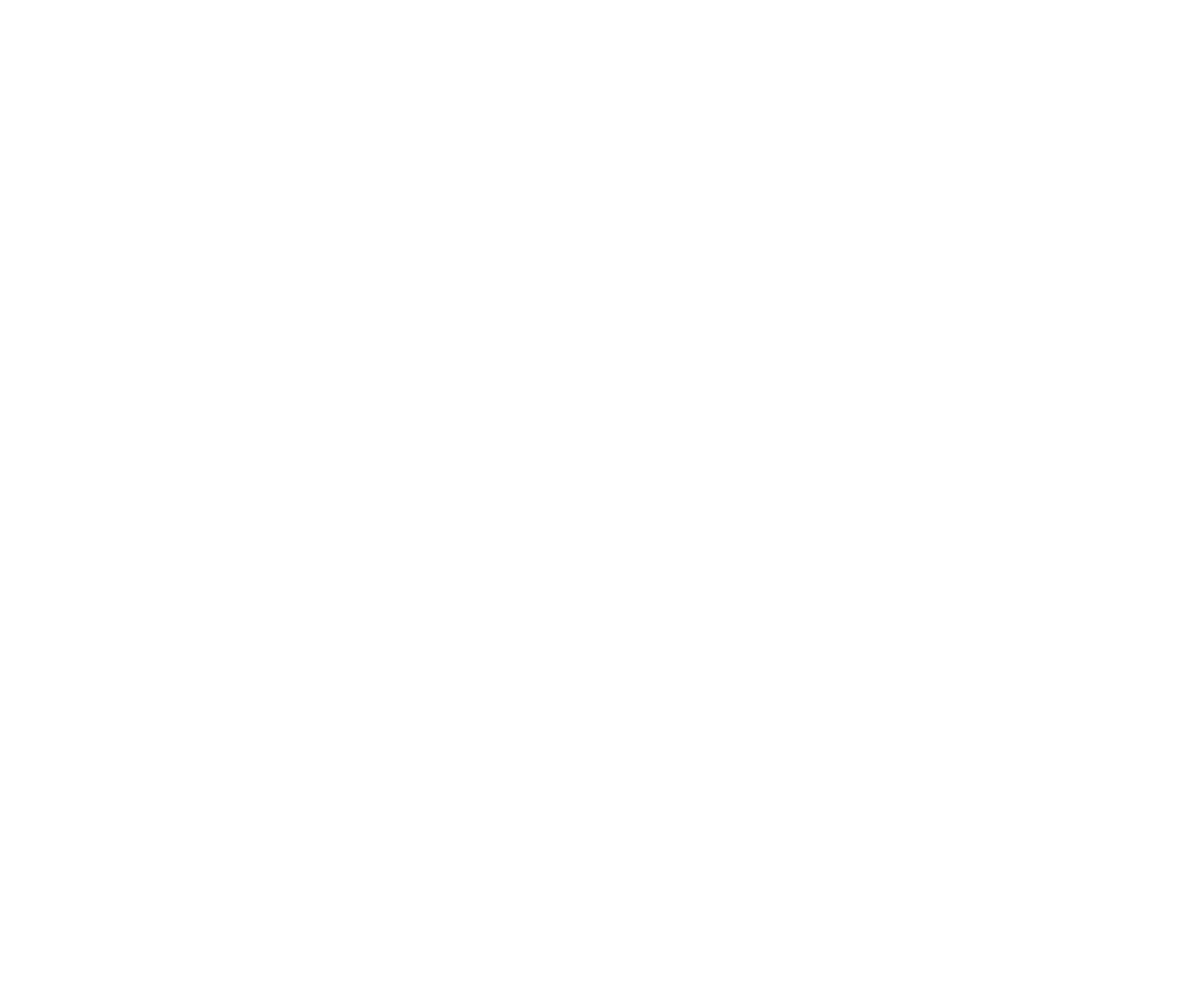
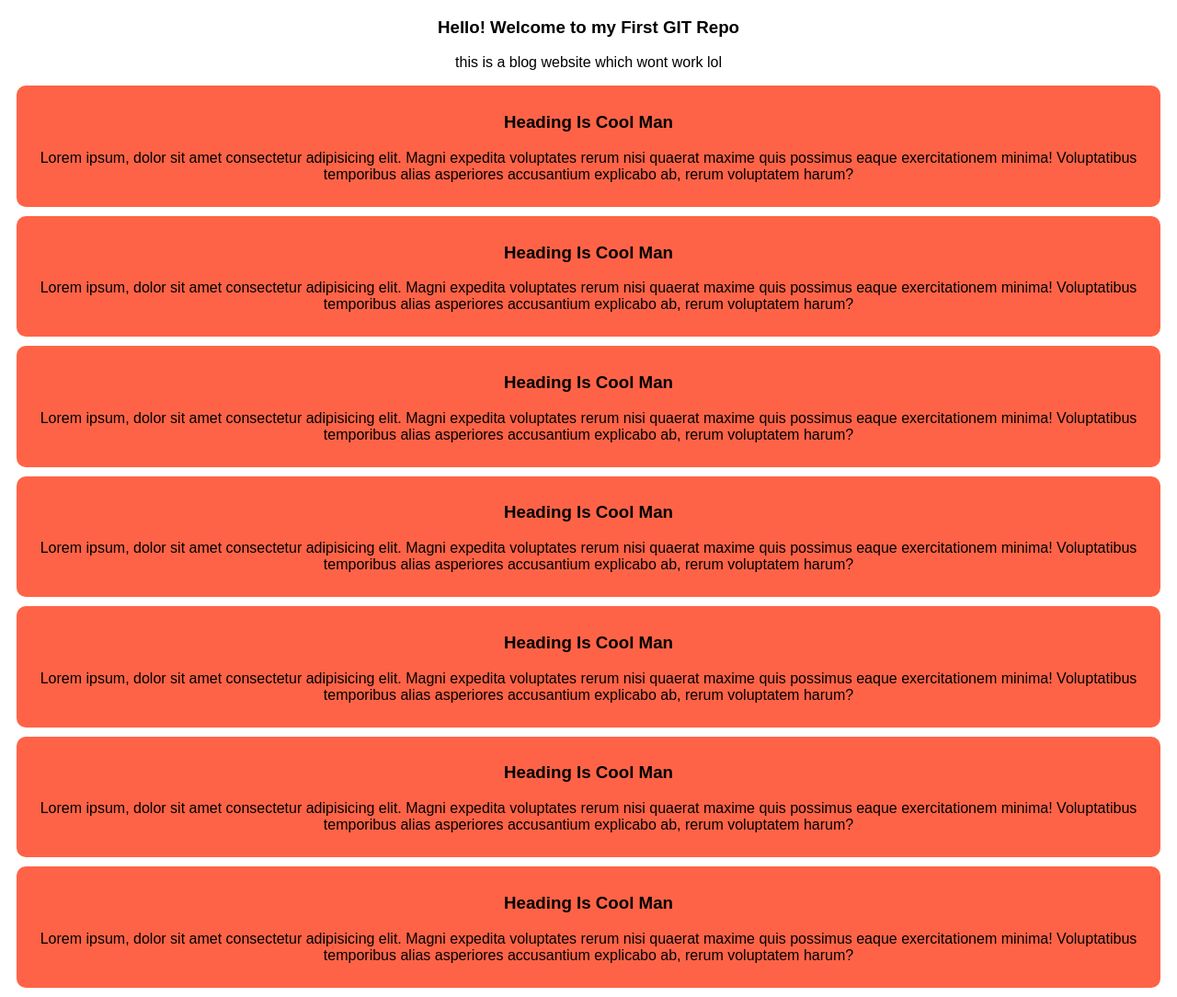
Before and after one commit to JunayedRafi/my-first-repo, a plain HTML site: page index.html in a window 1280 px wide. Shown: the whole page at 92% size. Before the commit the page ends 800 px from the top, so only its background shows below. Drawn offline with Linux system fonts and the light colour scheme.

Commit message:
made my blog

```diff
--- a/index.html
+++ b/index.html
@@ -4,8 +4,47 @@
     <meta charset="UTF-8">
     <meta name="viewport" content="width=device-width, initial-scale=1.0">
     <title>My First Git Repo</title>
+    <link rel="stylesheet" href="style/blog.css">
 </head>
 <body>
-
+    <div>
+        <h3> Hello! Welcome to my First GIT Repo</h3>
+        <p>this is a blog website which wont work lol</p>
+    </div>
+    <div class="blog">
+        <h3>Heading Is Cool Man</h3>
+        <p>Lorem ipsum, dolor sit amet consectetur adipisicing elit. Magni expedita voluptates rerum nisi quaerat maxime quis possimus eaque exercitationem minima! Voluptatibus temporibus alias asperiores accusantium explicabo ab, rerum voluptatem harum?
+        </p>
+    </div>
+    <div class="blog">
+        <h3>Heading Is Cool Man</h3>
+        <p>Lorem ipsum, dolor sit amet consectetur adipisicing elit. Magni expedita voluptates rerum nisi quaerat maxime quis possimus eaque exercitationem minima! Voluptatibus temporibus alias asperiores accusantium explicabo ab, rerum voluptatem harum?
+        </p>
+    </div>
+    <div class="blog">
+        <h3>Heading Is Cool Man</h3>
+        <p>Lorem ipsum, dolor sit amet consectetur adipisicing elit. Magni expedita voluptates rerum nisi quaerat maxime quis possimus eaque exercitationem minima! Voluptatibus temporibus alias asperiores accusantium explicabo ab, rerum voluptatem harum?
+        </p>
+    </div>
+    <div class="blog">
+        <h3>Heading Is Cool Man</h3>
+        <p>Lorem ipsum, dolor sit amet consectetur adipisicing elit. Magni expedita voluptates rerum nisi quaerat maxime quis possimus eaque exercitationem minima! Voluptatibus temporibus alias asperiores accusantium explicabo ab, rerum voluptatem harum?
+        </p>
+    </div>
+    <div class="blog">
+        <h3>Heading Is Cool Man</h3>
+        <p>Lorem ipsum, dolor sit amet consectetur adipisicing elit. Magni expedita voluptates rerum nisi quaerat maxime quis possimus eaque exercitationem minima! Voluptatibus temporibus alias asperiores accusantium explicabo ab, rerum voluptatem harum?
+        </p>
+    </div>
+    <div class="blog">
+        <h3>Heading Is Cool Man</h3>
+        <p>Lorem ipsum, dolor sit amet consectetur adipisicing elit. Magni expedita voluptates rerum nisi quaerat maxime quis possimus eaque exercitationem minima! Voluptatibus temporibus alias asperiores accusantium explicabo ab, rerum voluptatem harum?
+        </p>
+    </div>
+    <div class="blog">
+        <h3>Heading Is Cool Man</h3>
+        <p>Lorem ipsum, dolor sit amet consectetur adipisicing elit. Magni expedita voluptates rerum nisi quaerat maxime quis possimus eaque exercitationem minima! Voluptatibus temporibus alias asperiores accusantium explicabo ab, rerum voluptatem harum?
+        </p>
+    </div>
 </body>
 </html>
--- /dev/null
+++ b/style/blog.css
@@ -0,0 +1,15 @@
+
+.blog{
+    background-color: tomato;
+    padding: 10px;
+    margin: 10px;
+    border-radius: 10px;
+}
+*{
+    font-family: Arial, Helvetica, sans-serif;
+
+}
+
+div{
+    text-align: center;
+}
```
Also changed, not shown: test.html (deleted).
